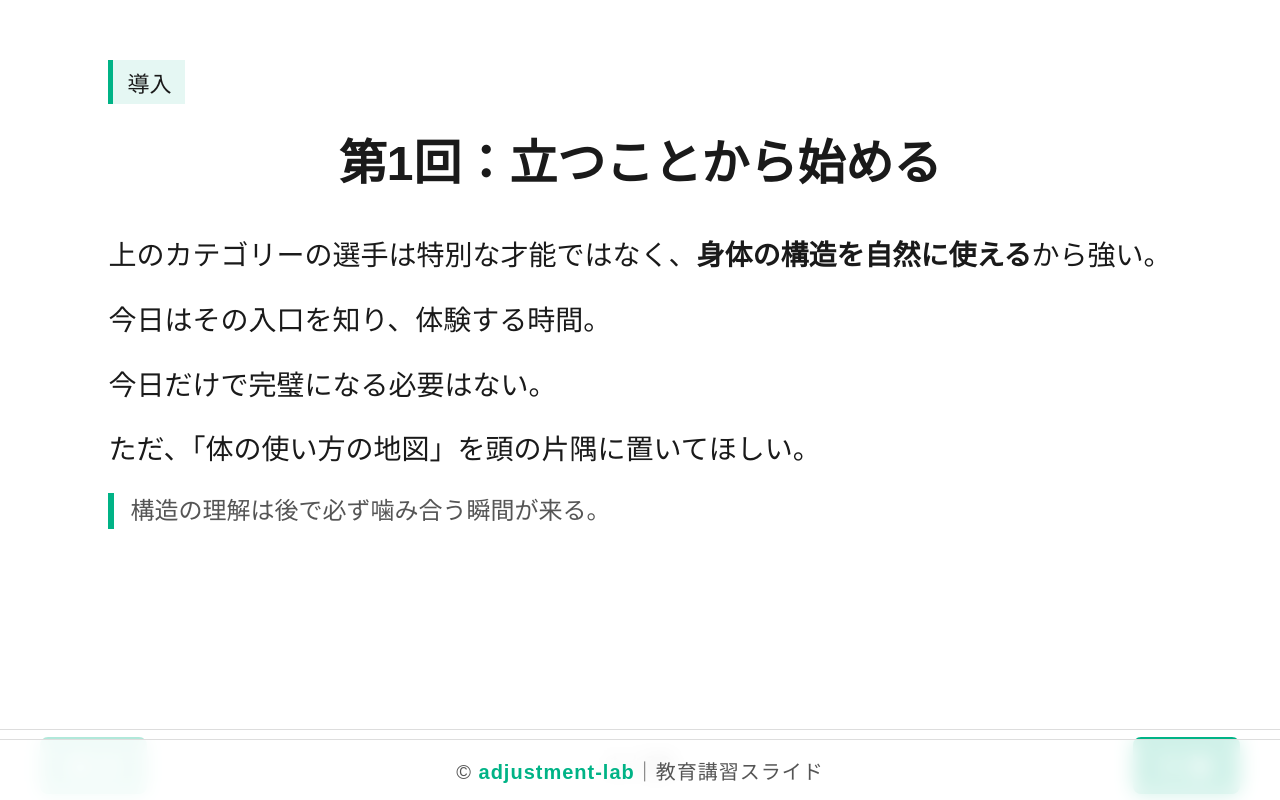
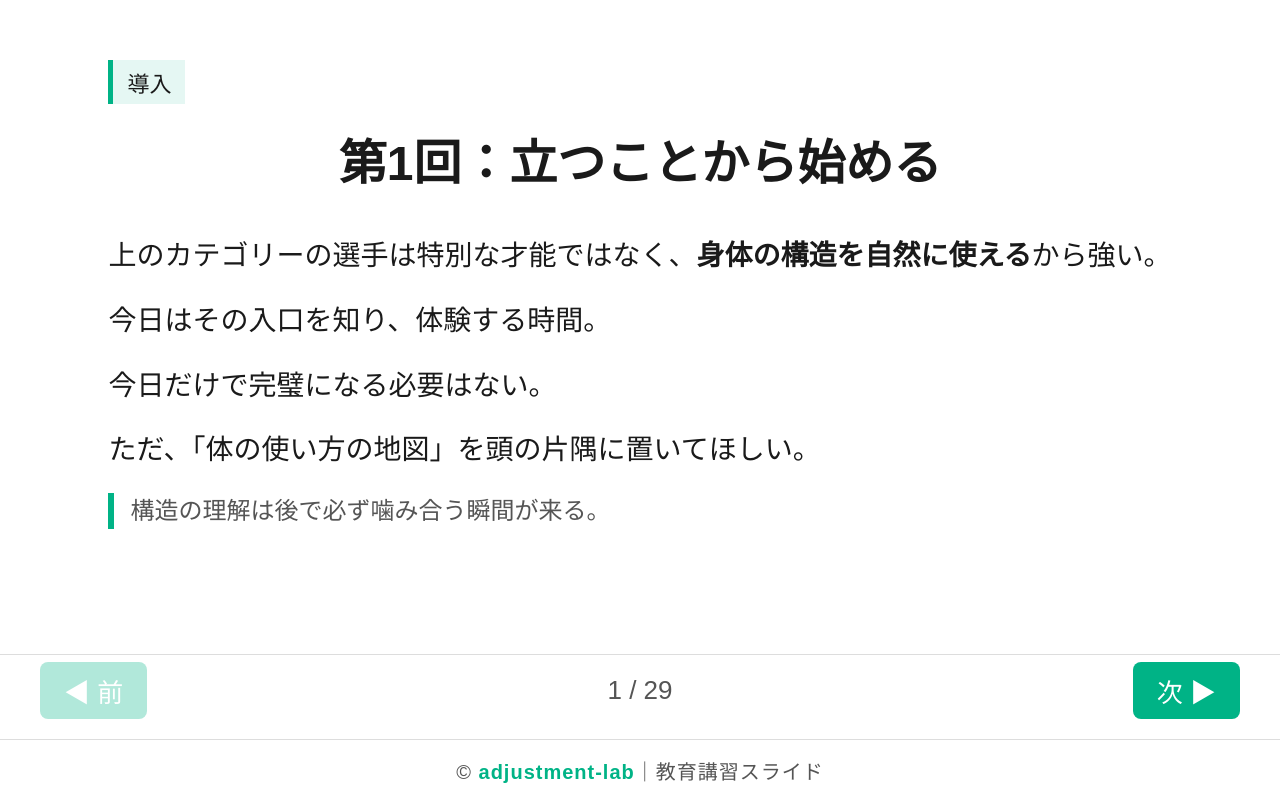
Before and after one commit to adjustment-commits/namerikawacity-2025, a plain HTML site: page coach/lesson01/index.html in a window 1280 px wide. Drawn offline with Linux system fonts and the light colour scheme.

Commit message:
Update index.html

```diff
--- a/coach/lesson01/index.html
+++ b/coach/lesson01/index.html
@@ -83,8 +83,7 @@ li {
 /* ===== ナビ（テレビ用） ===== */
 .navbar {
   position:fixed;
-  left:0; right:0; bottom:75px;
-  left:0; right:0; bottom:0;
+  left:0; right:0; bottom:75px;  /* ← これが効くようになる */
   height:70px;
   background:#ffffffdd;
   display:flex;
```
